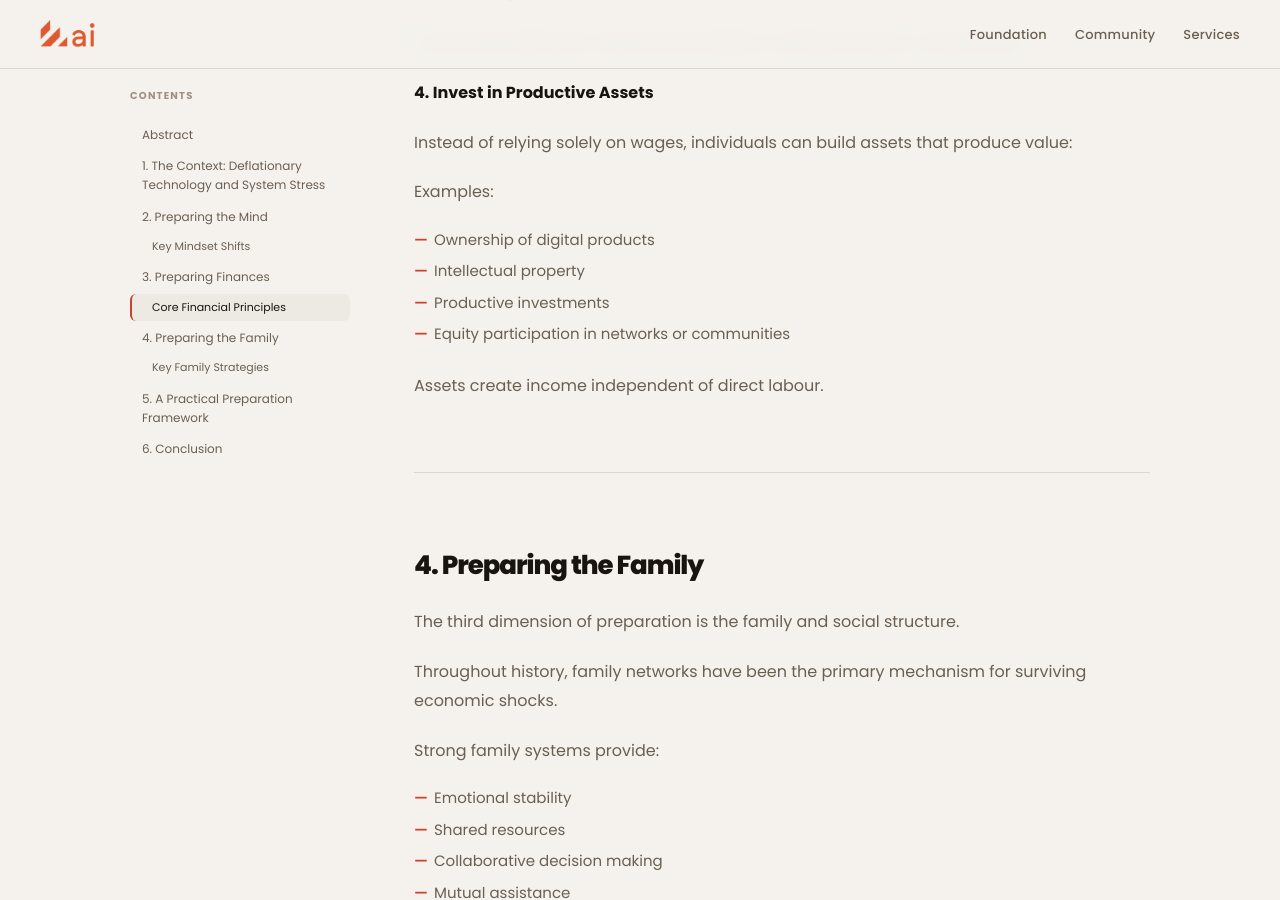
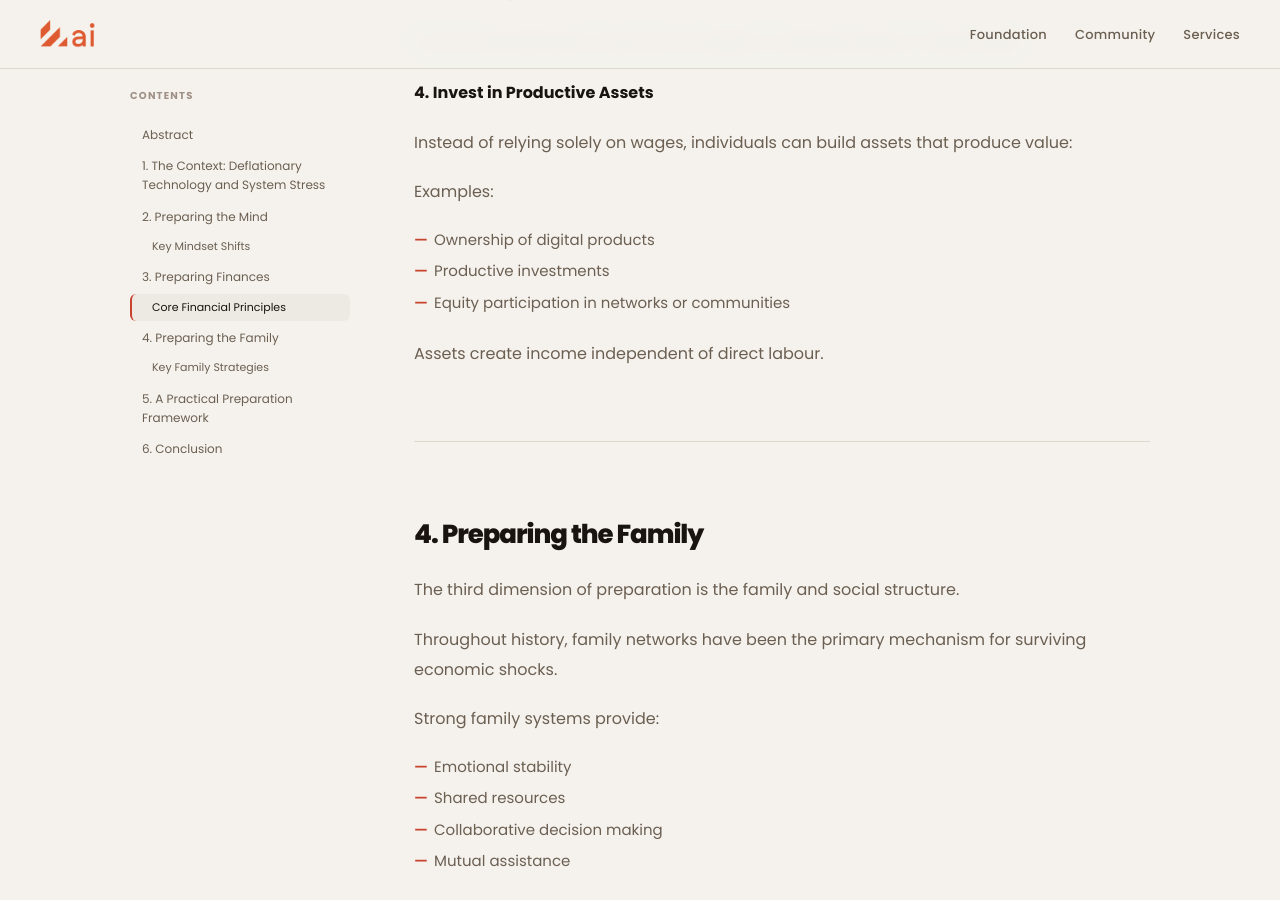
Before and after one commit to selfdriven-foundation/selfdriven-ai, a Jekyll site: the page built from docs/pages/research-constructive-prepare.md, in a window 1280 px wide and 900 px high, scrolled down 5009 px. Built offline with Jekyll 4.4.1, drawn with Linux system fonts in a browser that asks for light colours.

Commit message:
Update research-constructive-prepare.md

```diff
--- a/docs/pages/research-constructive-prepare.md
+++ b/docs/pages/research-constructive-prepare.md
@@ -141,7 +141,6 @@ Instead of relying solely on wages, individuals can build assets that produce va
 
 Examples:
 - Ownership of digital products
-- Intellectual property
 - Productive investments
 - Equity participation in networks or communities
 
```
